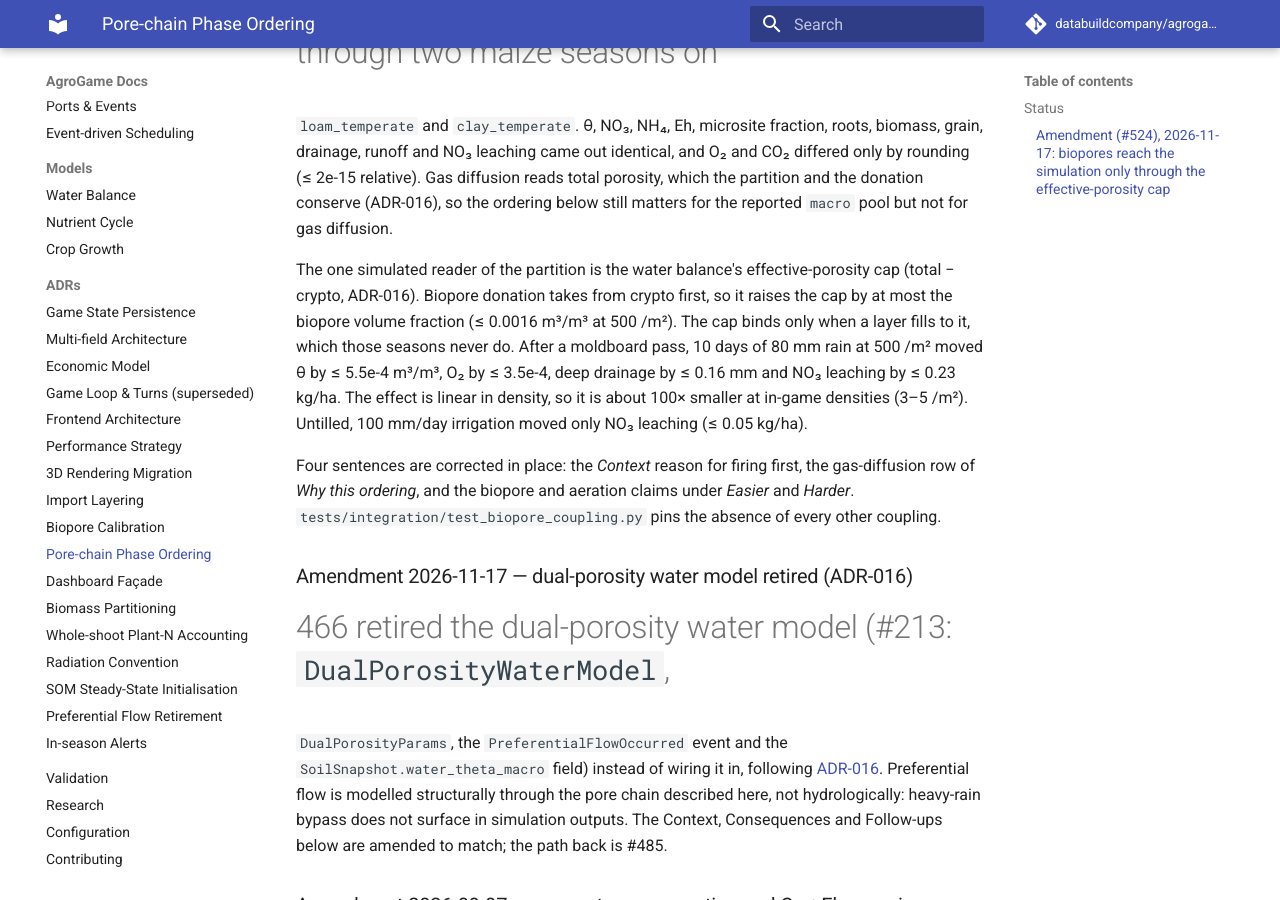
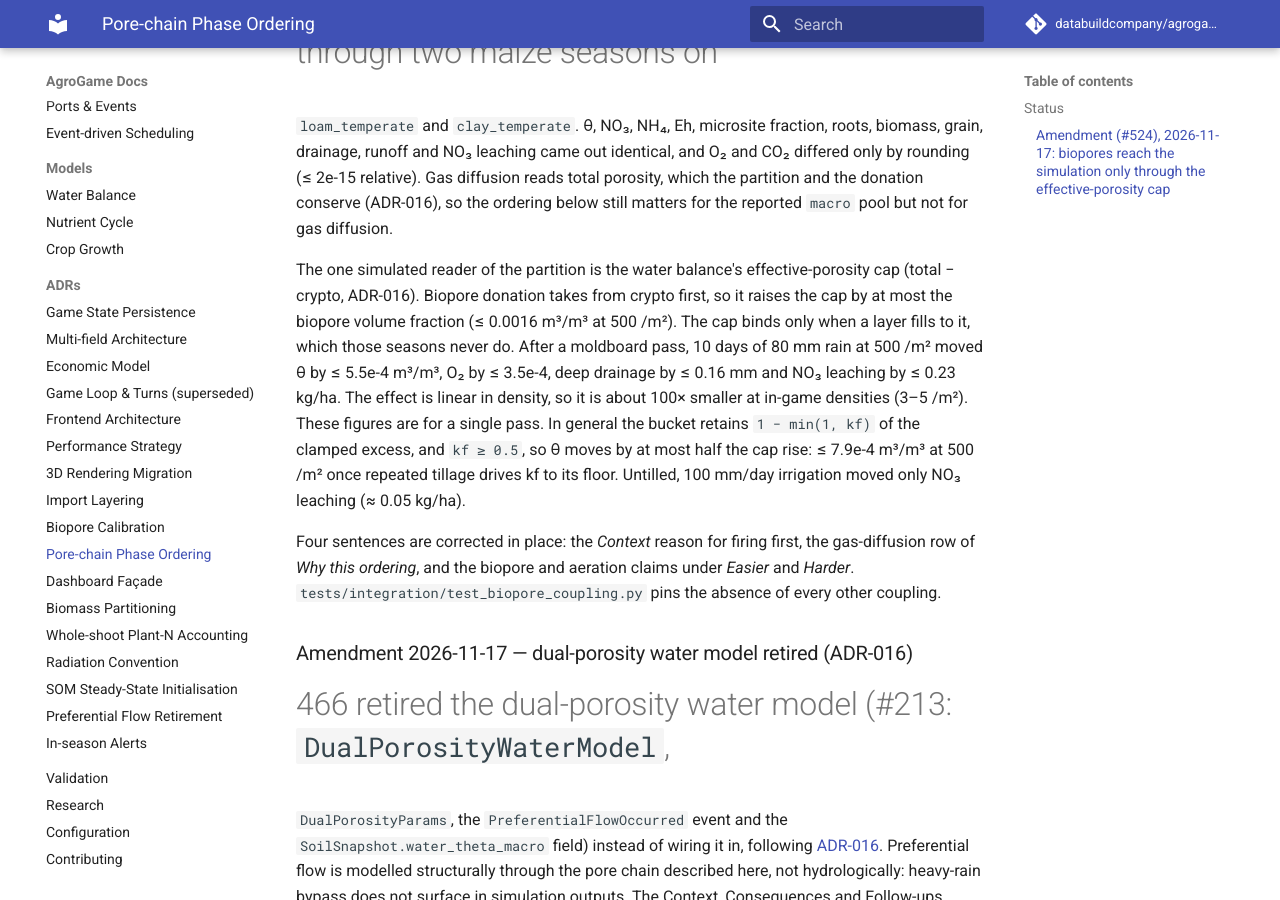
Before and after one commit to gedejong/agrogame, an MkDocs documentation site: the page built from docs/adr/ADR-010-pore-chain-phase-ordering.md, in a window 1280 px wide and 900 px high, scrolled down 374 px. Built offline with MkDocs 1.6.1 and Material for MkDocs 9.7.7, drawn with Linux system fonts in a browser that asks for light colours; comment, search, counter and statistics services are not loaded; some of the changed text lies outside the part shown.

Commit message:
docs(#524): state the general cap bound, <= 7.9e-4 m3/m3 at 500 /m2
The re-review of 022daf8 found that 5.5e-4 is the single-moldboard-pass
value, not a general bound. The bucket retains 1 - min(1, kf) of the
clamped excess and kf >= 0.5, so theta moves by at most half the cap rise:
1/2 x 1.571e-3 = 7.854e-4 m3/m3 at 500 /m2 under repeated tillage.

Prose only. The unscoped sites (CLAUDE.md, pore_macro_frac, dynamic_state,
biopores module and params, ADR-009 amendment x2, ADR-010 Context/Easier/
Harder) now give <= 7.9e-4. The two "after a moldboard pass" sentences
(ADR-010 amendment, ADR-016 Decision) keep 5.5e-4; the ADR-010 amendment
adds the general bound and its mechanism and reads "~ 0.05 kg/ha" for
the untilled irrigation case.

Co-Authored-By: Claude Opus 5.5 <noreply@anthropic.com>

```diff
--- a/docs/adr/ADR-010-pore-chain-phase-ordering.md
+++ b/docs/adr/ADR-010-pore-chain-phase-ordering.md
@@ -21,8 +21,11 @@ crypto first, so it raises the cap by at most the biopore volume fraction
 which those seasons never do. After a moldboard pass, 10 days of 80 mm rain
 at 500 /m² moved θ by ≤ 5.5e-4 m³/m³, O₂ by ≤ 3.5e-4, deep drainage by
 ≤ 0.16 mm and NO₃ leaching by ≤ 0.23 kg/ha. The effect is linear in density,
-so it is about 100× smaller at in-game densities (3–5 /m²). Untilled,
-100 mm/day irrigation moved only NO₃ leaching (≤ 0.05 kg/ha).
+so it is about 100× smaller at in-game densities (3–5 /m²). These figures are
+for a single pass. In general the bucket retains `1 − min(1, kf)` of the
+clamped excess, and `kf ≥ 0.5`, so θ moves by at most half the cap rise:
+≤ 7.9e-4 m³/m³ at 500 /m² once repeated tillage drives kf to its floor.
+Untilled, 100 mm/day irrigation moved only NO₃ leaching (≈ 0.05 kg/ha).
 
 Four sentences are corrected in place: the *Context* reason for firing first,
 the gas-diffusion row of *Why this ordering*, and the biopore and aeration
@@ -65,7 +68,7 @@ tracked by the realism sweep, see `docs/soil-gas-redox.md`).
 
 #211 (PoreNetworkModule), #213 (dual-porosity water model, since retired by ADR-016), #215 (BioporeModule), #216 (RedoxModule micronutrients), and #217 (GasDiffusionModule) shipped with correct physics and unit tests but were not constructed in `FullSimulationOrchestrator`. The pore chain was mathematically complete but functionally inert — none of the science affected gameplay or simulation outputs.
 
-#284 wires the four daily-step modules into the orchestrator so they actually execute on each `DayTick`. Three of the four (`PoreNetworkModule`, `BioporeModule`, `GasDiffusionModule`) need to fire **before** the existing water/redox/nutrients phases because gas diffusion's O₂ and anaerobic-microsite outputs flow into the redox and nitrogen modules. The pore partition and biopores flow into no simulated flux except through the water balance's effective-porosity cap, which moves θ by ≤ 5.5e-4 m³/m³ at 500 /m² and only when a layer saturates (#524 amendment above). The dual-porosity water model was not wired: `WaterRuntime` keeps `CascadingBucketWaterModel`, and #466 later retired the dual-porosity model rather than wiring it in (ADR-016).
+#284 wires the four daily-step modules into the orchestrator so they actually execute on each `DayTick`. Three of the four (`PoreNetworkModule`, `BioporeModule`, `GasDiffusionModule`) need to fire **before** the existing water/redox/nutrients phases because gas diffusion's O₂ and anaerobic-microsite outputs flow into the redox and nitrogen modules. The pore partition and biopores flow into no simulated flux except through the water balance's effective-porosity cap, which moves θ by ≤ 7.9e-4 m³/m³ at 500 /m² and only when a layer saturates (#524 amendment above). The dual-porosity water model was not wired: `WaterRuntime` keeps `CascadingBucketWaterModel`, and #466 later retired the dual-porosity model rather than wiring it in (ADR-016).
 
 ## Decision
 
@@ -147,7 +150,7 @@ The buffer lives on the orchestrator (`self._co2_buffer`) rather than inside `Ga
 ### Easier
 
 - **Pore chain is wired and deterministic**: 365-day full step exercises every daily-step module without crashes, NaN, or pore-conservation violations.
-- **Realism follows physics, not a sigmoid proxy**: Eh and denitrification respond to actual O₂ rather than WFPS, so waterlog → anaerobic surfaces in simulation outputs. Biopore dynamics change the reported macropore pool and, only when a layer saturates, the effective-porosity cap (θ ≤ 5.5e-4 m³/m³ at 500 /m², #524 amendment above). Heavy-rain macropore bypass does not: preferential flow is not modelled hydrologically (ADR-016).
+- **Realism follows physics, not a sigmoid proxy**: Eh and denitrification respond to actual O₂ rather than WFPS, so waterlog → anaerobic surfaces in simulation outputs. Biopore dynamics change the reported macropore pool and, only when a layer saturates, the effective-porosity cap (θ ≤ 7.9e-4 m³/m³ at 500 /m², #524 amendment above). Heavy-rain macropore bypass does not: preferential flow is not modelled hydrologically (ADR-016).
 - **Performance under budget**: median day step < 10 ms on the 3-layer `loam_temperate` profile (`tests/integration/test_realism.py::test_pore_chain_perf_under_10ms_per_day`). ADR-006's NumPy → Numba → Cython escalation is not needed for this chain.
 - **Snapshot persistence covers the new states**: `SoilSnapshot.{pore_network, biopore, gas_diffusion}` round-trip with float-tolerance equality, with backward-compat default-init for pre-#284 saves.
 
@@ -156,7 +159,7 @@ The buffer lives on the orchestrator (`self._co2_buffer`) rather than inside `Ga
 - **Realism-test drift**: with O₂-driven Eh, deeper layers reach lower Eh than they did under the WFPS proxy because the gas-diffusion solver treats per-layer SOM respiration uniformly, while real soils show 5–10× lower respiration at depth (Kapeluck & Van Cleve 1995). One existing test (`tests/test_api.py::test_step_response_includes_redox_state`) was relaxed from "all layers Eh > 0" to "topsoil Eh > 0" with a comment noting the SOM per-layer calibration follow-up.
 - **Phase-ordering fragility**: re-arranging subscription order in `_wire_runtimes` silently breaks the chain. The regression test checks for this, but contributors must not break it.
 - **CO₂ buffer is global per orchestrator**, not per layer of state. Acceptable for single-field simulations; multi-field orchestration would need per-field buffers.
-- **No hydrological preferential flow**: the pore partition and biopores move water, solutes and aeration only through the effective-porosity cap when a layer saturates (θ ≤ 5.5e-4 m³/m³ at 500 /m², #524 amendment above), and gas diffusion drives aeration and redox through θ and total porosity alone; the dual-porosity model was retired rather than made opt-in (ADR-016, path back via #485).
+- **No hydrological preferential flow**: the pore partition and biopores move water, solutes and aeration only through the effective-porosity cap when a layer saturates (θ ≤ 7.9e-4 m³/m³ at 500 /m², #524 amendment above), and gas diffusion drives aeration and redox through θ and total porosity alone; the dual-porosity model was retired rather than made opt-in (ADR-016, path back via #485).
 
 ### Follow-ups
 
```
Also changed, not shown: CLAUDE.md (+1 -1 lines), docs/adr/ADR-009-biopore-calibration.md (+4 -4 lines), 4 other files.
